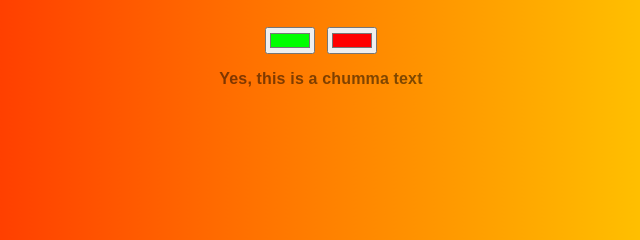
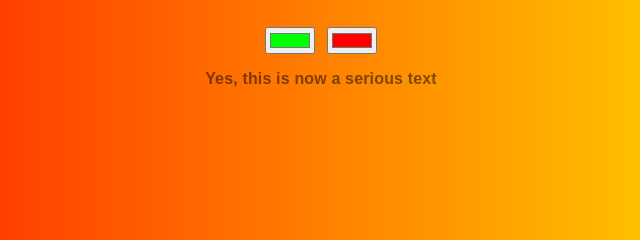
Before and after one commit to iaravindan/Test-Project, a plain HTML site: page index.html in a window 1280 px wide. Shown: the part 178-418 px from the top of the page, 319-959 px from the left. Drawn offline with Linux system fonts and the light colour scheme.

Commit message:
"This is a very very serious change"

```diff
--- a/index.html
+++ b/index.html
@@ -11,6 +11,6 @@
     <input class="color1" type="color" name="color1" value="#00ff00">
 	<input class="color2" type="color" name="color2" value="#ff0000">
     <script type="text/javascript" src="script.js"></script>
-    <h3>Yes, this is a chumma text</h3>
+    <h3>Yes, this is now a serious text</h3>
 </body>
 </html>
```
